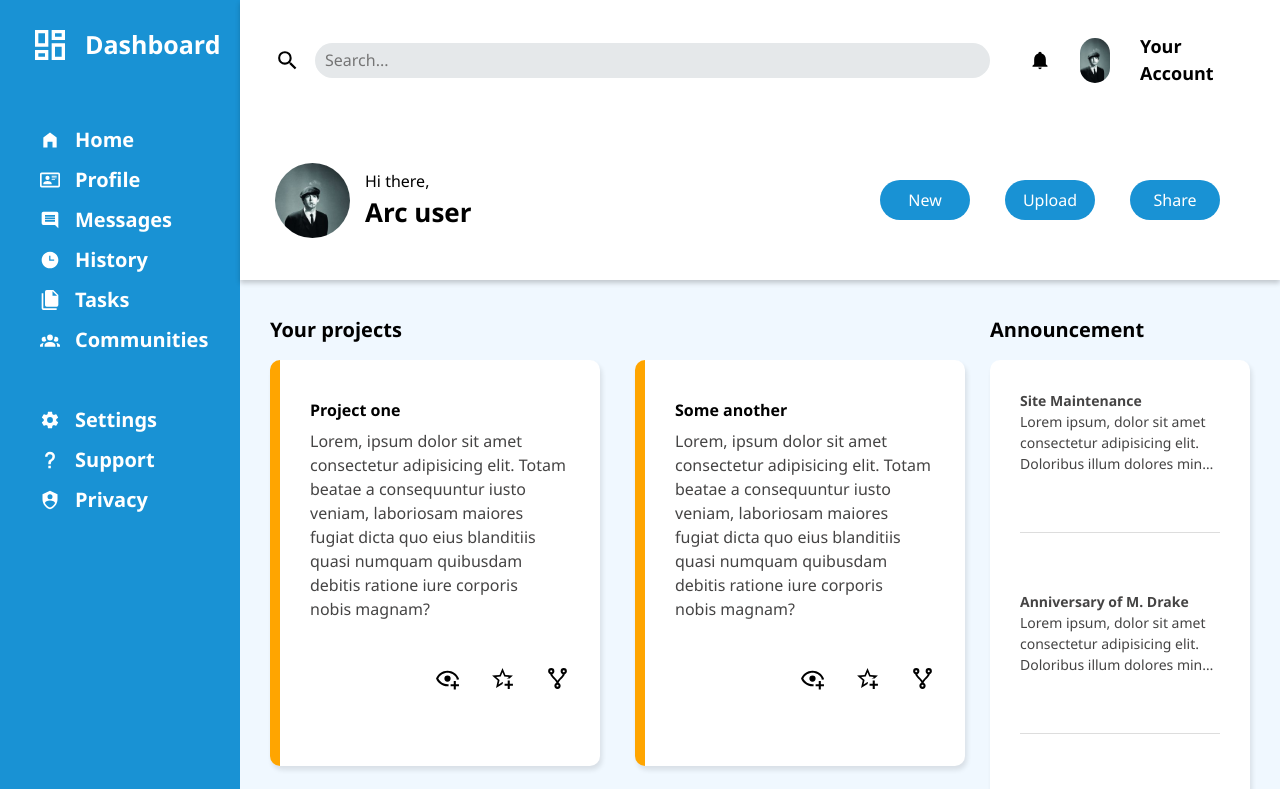
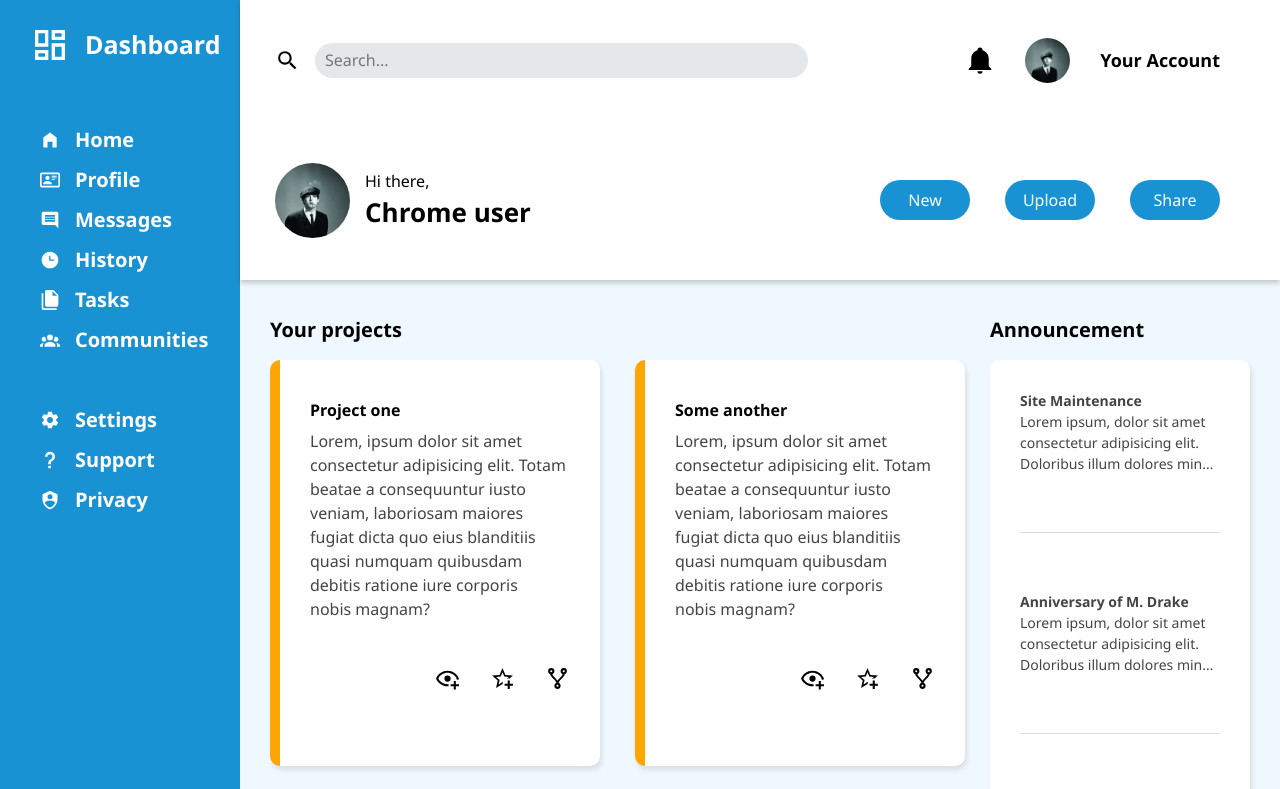
Before and after one commit to sotakeiteasy/admin-dashboard, a plain HTML site: page index.html in a window 1280 px wide. Shown: the top 789 px of the page. Drawn offline with Linux system fonts and the light colour scheme.

Commit message:
fix userAgent and search input

```diff
--- a/index.html
+++ b/index.html
@@ -117,7 +117,6 @@
 
         .first-row{
             display: flex;
-            flex: 1 1 100%;
             align-items: center;
             justify-content: space-between;
             /* gap: 15px; */
@@ -125,21 +124,20 @@
             font-size: 18px;
         }
 
-        .first-row ul{
-            display: flex;
-            align-items: center;
-            gap: 30px
 
-        }
 
         .search{
             display: flex;
+            flex-grow: 1;
             align-items: center;
+            margin-right: 7rem;
         }
 
 
-        input{
-            width: 700px;
+        input {
+            display: flex;
+            flex: 1;
+            width: 100%;
             border: none;
             border-radius: 25px;
             height: 35px;
@@ -148,7 +146,6 @@
             margin: 0px 0px 0px 15px;
             font-weight: 400;
             font-size: 16px;
-
         }
 
 
@@ -164,6 +161,16 @@
             height: 45px;
             object-fit: cover;
             border-radius: 30px;
+        }
+
+        .profile-part{
+            /* box-sizing: border-box; */
+            display: flex;
+            align-items: center;
+            gap: 30px;
+            padding  : 0 0px 0 45px;
+            /* margin: 10px; */
+
         }
 
         .second-row{
@@ -386,11 +393,11 @@
                 <div class="search">
                     <img class="icon" src="pictures/magnify.svg" alt="Description of the SVG"> <input type="text" placeholder="Search...">
                 </div>
-                <ul>
-                    <li><img class="icon bell" src="pictures/bell.svg" alt="Icon of notification"> </li>
-                    <li><img class="profile-image" src="pictures/J6UQtWn5nlY.jpg" alt="Icon of your profile"> </li>
-                    <li> Your Account </li>
-                </ul>
+                <div class="profile-part">
+                    <img class="icon bell" src="pictures/bell.svg" alt="Icon of notification">
+                    <img class="profile-image" src="pictures/J6UQtWn5nlY.jpg" alt="Icon of your profile">
+                    <p> Your Account </p>
+                </div>
             </div>
                 <div class="second-row">
                     <div id="greeting">
@@ -521,7 +528,7 @@ const userAgent = navigator.userAgent;
 const browserNameElement = document.getElementById('browser-name');
 
 // Персонализированное приветствие в зависимости от браузера
-if (userAgent.includes("Chrome") && !userAgent.includes("Edg") && !userAgent.includes("Ya") && !userAgent.includes("Gecko")) {
+if (userAgent.includes("Chrome") && !userAgent.includes("Edg") && !userAgent.includes("Ya")) {
     browserNameElement.textContent = "Chrome user";
 } else if (userAgent.includes("Firefox")) {
     browserNameElement.textContent = "Firefox user";
@@ -533,8 +540,7 @@ if (userAgent.includes("Chrome") && !userAgent.includes("Edg") && !userAgent.inc
     browserNameElement.textContent = "Yandex user";
 } else if (userAgent.includes("Opera") || userAgent.includes("OPR")) {
     browserNameElement.textContent = "Opera user";
-} else if (userAgent.includes("Gecko")) {
-    browserNameElement.textContent = "Arc user";
+
 } else {
     browserNameElement.textContent = "User";
 }
```
